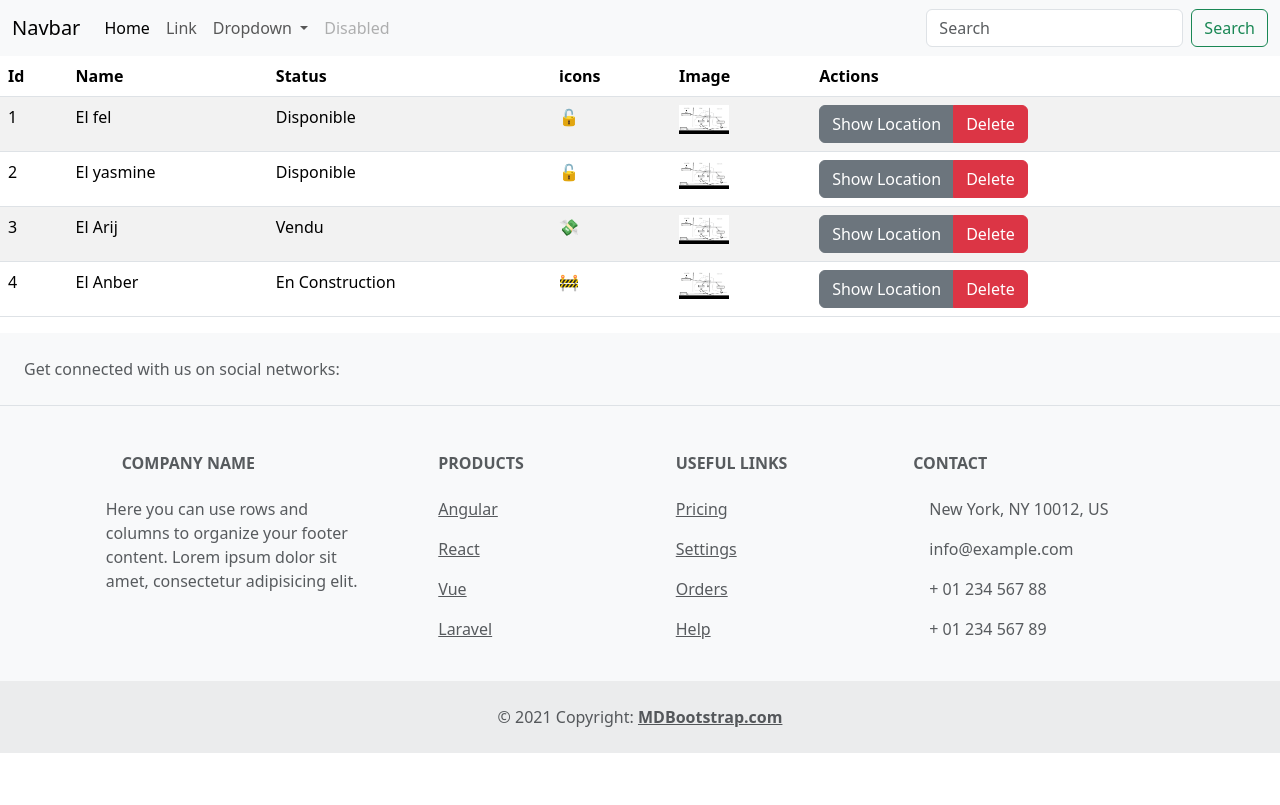
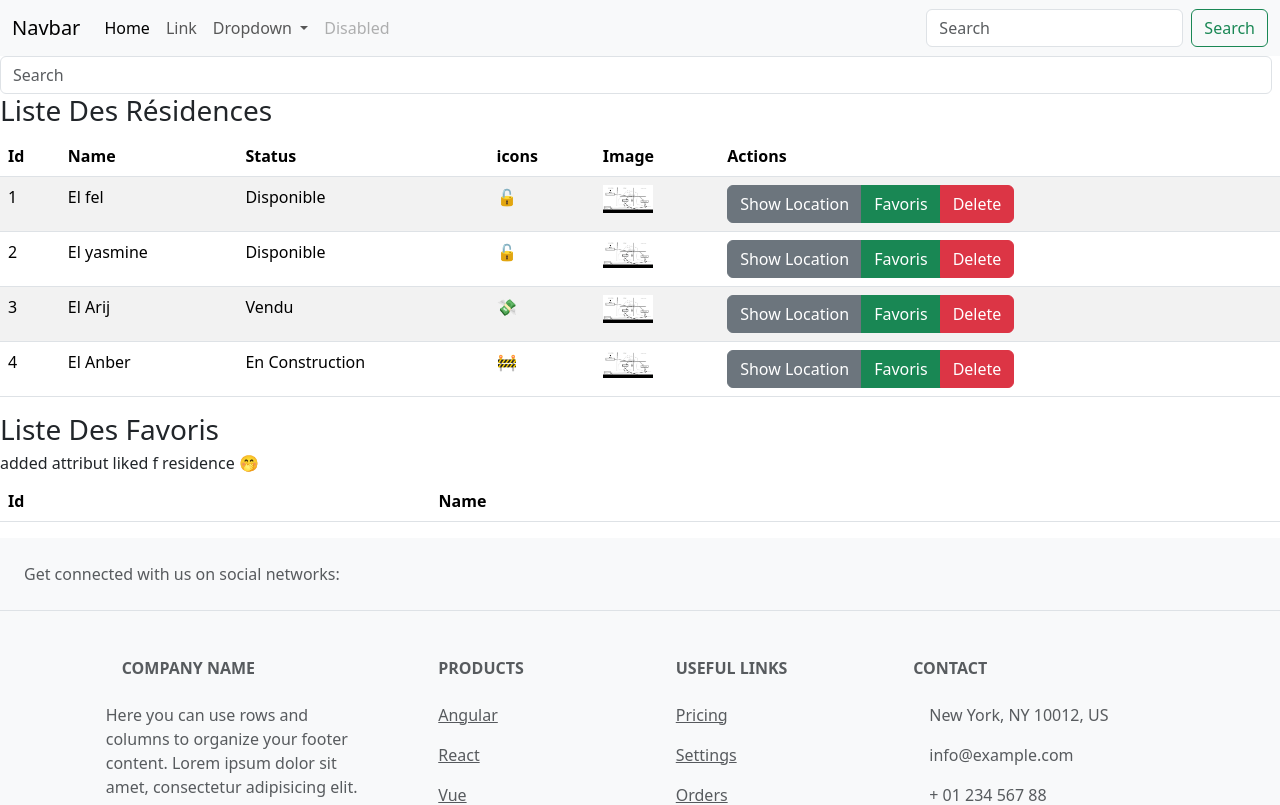
Before and after one commit to hendzormati/Angular, an Angular app: page / in a window 1280 px wide. Shown: the top 805 px of the page. Built offline with nearby package versions, Linux system fonts and the light colour scheme.

Commit message:
added search and favs

```diff
--- a/src/app/residence/residence.component.html
+++ b/src/app/residence/residence.component.html
@@ -1,3 +1,7 @@
+<form class="d-flex" role="search">
+  <input class="form-control me-2" type="text" [(ngModel)]="searchText" name="searchText" placeholder="Search">
+</form>
+<h3>Liste Des Résidences</h3>
 <table class="table table-striped">
   <thead>
     <tr>
@@ -11,7 +15,7 @@
   </thead>
   <tbody>
     <!-- boucle for same as for each made for listResidence-->
-    <tr *ngFor="let residence of listResidences" >
+    <tr *ngFor="let residence of list()" >
       <td>{{residence.id}}</td>
       <td>{{residence.name}}</td>
       <td>{{residence.status}}</td>
@@ -27,9 +31,27 @@
       <td>
         <div class="btn-group">
         <button class="btn btn-secondary" (click)="showlocation(residence.address)">Show Location</button>
+        <button class="btn btn-success" (click)="getres(residence)">Favoris</button>
         <button class="btn btn-danger">Delete</button>
       </div>
       </td>
     </tr>
-
-     </tbody>
+  </tbody>
+ </table>
+ <h3>Liste Des Favoris</h3>
+<h6>added attribut liked f residence 🤭</h6>
+ <table class="table table-striped">
+  <thead>
+    <tr>
+      <th>Id</th>
+      <th>Name</th>
+    </tr>
+  </thead>
+  <tbody>
+    <!-- boucle for same as for each made for listResidence-->
+    <tr *ngFor="let residence of favlist()" >
+      <td>{{residence.id}}</td>
+      <td>{{residence.name}}</td>
+    </tr>
+  </tbody>
+ </table>
--- a/src/app/residence/residence.component.ts
+++ b/src/app/residence/residence.component.ts
@@ -8,16 +8,17 @@ import { Residence } from 'src/core/models/Residence';
 export class ResidenceComponent {
   listResidences:Residence[]=[
     {id:1,"name": "El fel","address":"Borj Cedria",
-    "image":"../../assets/images/img.png", status: "Disponible"},
+    "image":"../../assets/images/img.png", status: "Disponible",liked:false},
     {id:2,"name": "El yasmine",
     "address":"Ezzahra","image":"../../assets/images/img.png", status:
-    "Disponible" },
+    "Disponible" ,liked:false},
     {id:3,"name": "El Arij",
     "address":"Rades","image":"../../assets/images/img.png", status:
-    "Vendu"},
+    "Vendu",liked:false},
     {id:4,"name": "El Anber","address":"inconnu",
-    "image":"../../assets/images/img.png", status: "En Construction"}
+    "image":"../../assets/images/img.png", status: "En Construction",liked:false}
     ];
+    favoris:Residence[]=[];
    showlocation(address:string)
    {
     // alert is the pop up
@@ -25,4 +26,27 @@ export class ResidenceComponent {
       alert('⚠️ Error: l’adresse de cette résidence est  inconnue !');
     else alert('adresse : '+address);
    }
+   res = new Residence();
+   state=true;
+   getres(residence:Residence)
+   {
+    this.res=residence;
+    this.res.liked=!this.res.liked;
+   }
+   searchText ="";
+   list()
+   {
+    let l=this.listResidences.filter((value) => value.name.toLowerCase().includes(this.searchText.toLowerCase()));
+    //console.log(' search ',this.searchText , l.length);
+    return l;
+   }
+   favlist()
+   {
+    let id = this.favoris.findIndex((value) => value.name === this.res.name);
+    //console.log('id ',id,'length ',this.favoris.length,' res id ',this.res.id)
+    if(id === -1 && this.res.id!=null &&this.res.liked)
+      this.favoris.push(this.res);
+    else if (id >-1 && !this.res.liked) this.favoris.splice(id,1);
+    return this.favoris;
+   }
      }
--- a/src/core/models/Residence.ts
+++ b/src/core/models/Residence.ts
@@ -4,4 +4,5 @@ export class Residence {
     address!: string;
     image!: string;
     status!: string;
+    liked!:boolean;
     }
```
